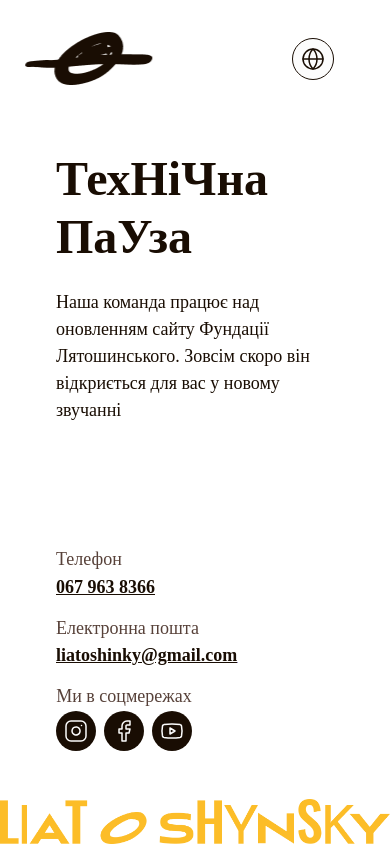
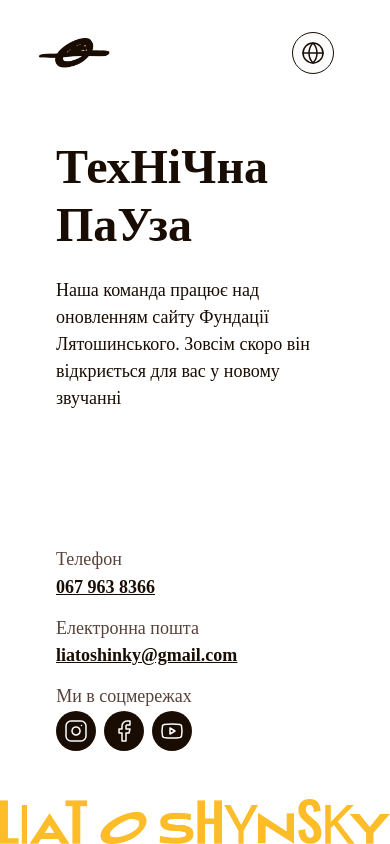
Before and after one commit to Liatoshynsky-Foundation/lf-placeholder, a React (Vite) app: page / in a window 390 px wide. Built offline with nearby package versions, Linux system fonts and the light colour scheme.

Commit message:
fix: add adaptive logo size

```diff
--- a/src/components/Header/Header.css
+++ b/src/components/Header/Header.css
@@ -14,6 +14,10 @@
   background-color: rgba(25, 13, 3, 0.1);
 }
 
+.logo-img {
+  height: 53px;
+}
+
 @media (max-width: 410px) {
   .disappearing-text {
     display: none;
@@ -22,4 +26,8 @@
   .language-switch {
     padding: 8px;
   }
+
+  .logo-img {
+    height: 30px;
+  }
 }
--- a/src/components/Header/Header.tsx
+++ b/src/components/Header/Header.tsx
@@ -11,7 +11,7 @@ export default function Header() {
 
   return (
     <div style={{ display: 'flex', alignItems: 'center', justifyContent: 'space-between' }}>
-      <img src="/logo.png" alt="Header Logo" style={{ transform: 'translate(-24%)' }} />
+      <img src="/logo.png" alt="Header Logo" style={{ transform: 'translate(-24%)' }} className="logo-img" />
       <button className="language-switch" onClick={switchLang}>
         <img src="/globe.svg" alt="Language Icon" />
         <Typography variant="body2" className="disappearing-text" style={{ color: 'var(--black)' }}>
```
